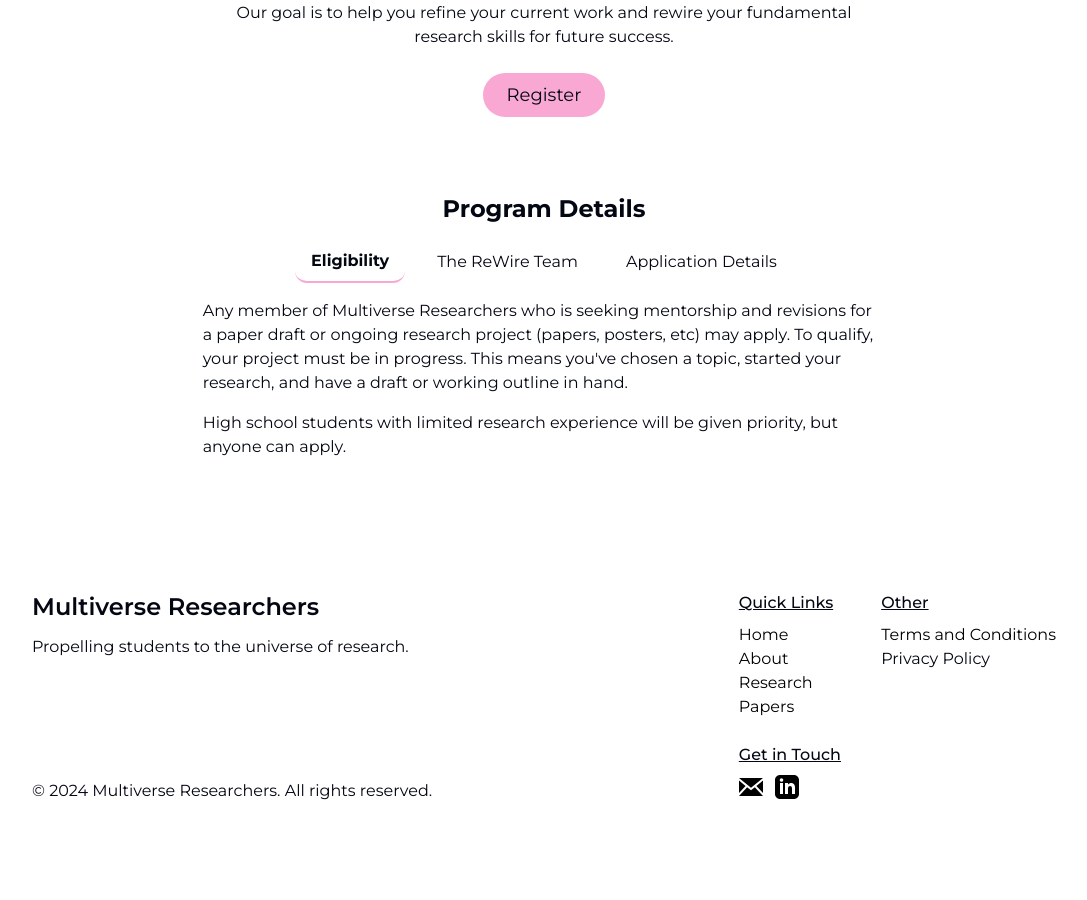
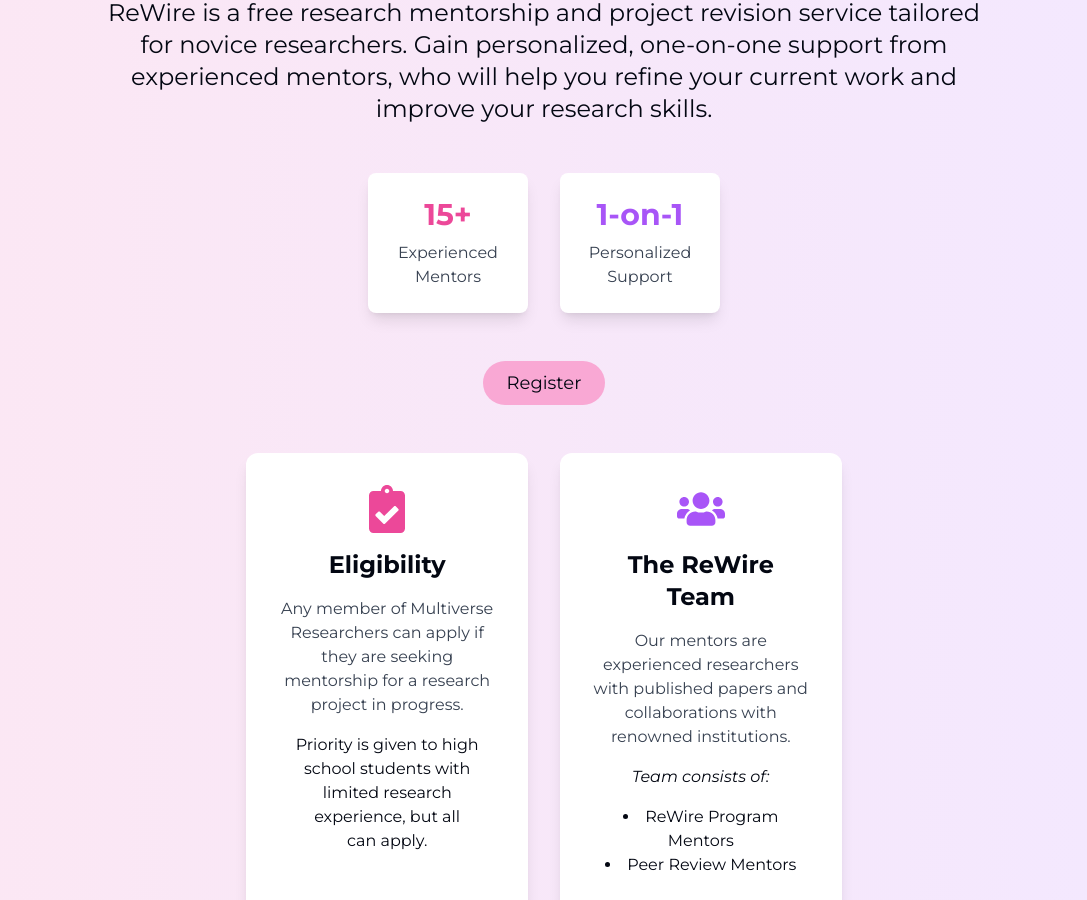
Before and after one commit to multiverseresearchers/multiverse-researchers, a React (Vite) app: page /rewire in a window 1280 px wide. Shown: the part 283-1183 px from the top of the page, without its empty margins (96-1183 px from the left). Before the commit the page ends 1162 px from the top, so only its background shows below. Built offline with nearby package versions, Linux system fonts and the light colour scheme.

Commit message:
home page metrics and updated rewire page

```diff
--- a/package.json
+++ b/package.json
@@ -20,6 +20,7 @@
     "react": "^18.2.0",
     "react-burger-menu": "^3.0.9",
     "react-dom": "^18.2.0",
+    "react-icons": "^5.3.0",
     "react-router-dom": "^6.22.3",
     "tailwind-merge": "^2.2.2",
     "tailwindcss-animate": "^1.0.7",
--- a/src/components/programs/Rewire.tsx
+++ b/src/components/programs/Rewire.tsx
@@ -1,94 +1,80 @@
-import { useState } from 'react';
+import { FaUserGraduate, FaClipboardCheck, FaUsers } from 'react-icons/fa';
 
 const Rewire = () => {
-	const [activeTab, setActiveTab] = useState('Eligibility');
+	return (
+		<div className="bg-gradient-to-r from-pink-100 to-purple-100 min-h-screen px-8 py-16">
+			<div className='p-8 md:w-4/5 m-auto'>
+				<div className="text-center">
+					<h1 className="font-bold text-4xl md:text-5xl mb-8 text-gray-800">ReWire Program</h1>
+					<p className="text-lg md:text-2xl text-pretty mb-12 px-4 md:px-0">
+						ReWire is a free research mentorship and project revision service tailored for novice researchers. Gain personalized, one-on-one support from experienced mentors, who will help you refine your current work and improve your research skills.
+					</p>
 
-	const renderContent = () => {
-		switch (activeTab) {
-			case 'Eligibility':
-				return <div>
-					<p>Any member of Multiverse Researchers who is seeking mentorship and revisions for a paper draft or ongoing research project (papers, posters, etc) may apply. To qualify, your project must be in progress. This means you've chosen a topic, started your research, and have a draft or working outline in hand.</p>
-					<p className='py-4 text-pretty'>High school students with limited research experience will be given priority, but anyone can apply.</p>
-				</div>;
-			case 'The ReWire Team':
-				return <div>
-					<p>Our mentors are experienced researchers who have published numerous papers, worked with renowned institutions, and spoken at prestigious conferences. We will pass on the expertise we&apos;ve gained to help you succeed in your research journey!</p>
-					<p className='py-4 text-pretty italic'>Our team consists of:</p>
-					<ol className='list-decimal pl-8'>
-						<li>ReWire Program Mentors: experienced research mentors from the cabinet team</li>
-						<li>Peer Review Mentors: experienced Multiverse Researchers members who work under the guidance of ReWire Program</li>
-					</ol>
-				</div>;
-			case 'Application Details':
-				return (
-					<div className="flex flex-col md:flex-row justify-center items-stretch gap-8 py-8 px-4 md:px-0">
-						<div className="bg-pink-100 hover:bg-pink-200 transition-colors duration-300 rounded-lg shadow-lg py-8 px-6 text-center w-full md:w-1/2 flex flex-col justify-between">
-							<div>
-								<p className="underline font-semibold text-xl text-gray-800 mb-4">ReWire Student Application Form</p>
-								<p className="text-gray-700 pb-4">Decisions are made on a rolling basis.</p>
-							</div>
+
+				<div className="flex justify-center gap-8 mb-12">
+					<div className="bg-white shadow-lg rounded-lg p-6 w-40 text-center">
+						<h3 className="text-3xl font-bold text-pink-500 mb-2">15+</h3>
+						<p className="text-gray-700">Experienced Mentors</p>
+					</div>
+					<div className="bg-white shadow-lg rounded-lg p-6 w-40 text-center">
+						<h3 className="text-3xl font-bold text-purple-500 mb-2">1-on-1</h3>
+						<p className="text-gray-700">Personalized Support</p>
+					</div>
+				</div>
+
+					<a
+						href="https://daztyxpv.formester.com/f/6e4ea898-ec48-41c9-9570-fbe35facdc17"
+						target="_blank"
+						rel="noopener noreferrer"
+					>
+						<div className="w-fit m-auto text-lg bg-pink-300 hover:bg-pink-900 hover:text-white transition-colors duration-300 rounded-full py-2 px-6 cursor-pointer mb-12">
+							Register
+						</div>
+					</a>
+				</div>
+
+				<div className="flex flex-wrap justify-center gap-8 px-8">
+					<div className="bg-white shadow-lg rounded-xl p-8 w-full md:w-1/3 flex flex-col justify-between">
+						<div className="mb-4 text-center">
+							<FaClipboardCheck className="text-5xl text-pink-500 mx-auto mb-4" />
+							<h2 className="font-bold text-2xl mb-4">Eligibility</h2>
+							<p className="text-gray-700">
+								Any member of Multiverse Researchers can apply if they are seeking mentorship for a research project in progress.
+							</p>
+							<p className="py-4 text-pretty">Priority is given to high school students with limited research experience, but all can apply.</p>
+						</div>
+					</div>
+
+					<div className="bg-white shadow-lg rounded-xl p-8 w-full md:w-1/3 flex flex-col justify-between">
+						<div className="mb-4 text-center">
+							<FaUsers className="text-5xl text-purple-500 mx-auto mb-4" />
+							<h2 className="font-bold text-2xl mb-4">The ReWire Team</h2>
+							<p className="text-gray-700">Our mentors are experienced researchers with published papers and collaborations with renowned institutions.</p>
+							<p className="py-4 text-pretty italic">Team consists of:</p>
+							<ul className="list-disc list-inside">
+								<li>ReWire Program Mentors</li>
+								<li>Peer Review Mentors</li>
+							</ul>
+						</div>
+					</div>
+
+					<div className="bg-white shadow-lg rounded-xl p-8 w-full md:w-1/3 flex flex-col justify-between">
+						<div className="mb-4 text-center">
+							<FaUserGraduate className="text-5xl text-pink-500 mx-auto mb-4" />
+							<h2 className="font-bold text-2xl mb-4">Application Details</h2>
+							<p className="text-gray-700 pb-4">Decisions are made on a rolling basis.</p>
+							<p className='pb-2'>For members seeking mentorship!</p>
 							<a href="https://forms.gle/t2X8tduQJTJJWdqF9" target="_blank" rel="noopener noreferrer">
-								<div className="text-lg bg-pink-500 hover:bg-pink-600 text-white transition-colors duration-300 rounded-full py-3 px-8 cursor-pointer mt-6 mx-auto w-fit">
-									Apply Here!
-								</div>
+								<div className="bg-pink-500 hover:bg-pink-600 text-white rounded-full py-2 px-6 cursor-pointer">Student Application</div>
 							</a>
-						</div>
-
-						<div className="bg-purple-100 hover:bg-purple-200 transition-colors duration-300 rounded-lg shadow-lg py-8 px-6 text-center w-full md:w-1/2 flex flex-col justify-between">
-							<div>
-								<p className="font-semibold underline text-xl text-gray-800 mb-4">ReWire Peer Reviewer Application Form</p>
-								<p className="text-gray-700 mb-6">(For members with strong research experience who want to help others!)</p>
-							</div>
-							<a
-								className="text-lg bg-purple-500 hover:bg-purple-600 text-white transition-colors duration-300 rounded-full py-3 px-8 cursor-pointer mt-6 mx-auto w-fit"
-								href="https://forms.gle/oj8Nwx5ag2ZcMRoDA"
-								target="_blank"
-								rel="noopener noreferrer"
-							>
-								Apply Here!
+							<p className='pt-4'>For members with strong research experience and want to help others!</p>
+							<a href="https://forms.gle/oj8Nwx5ag2ZcMRoDA" target="_blank" rel="noopener noreferrer" className="block mt-4">
+								<div className="bg-purple-500 hover:bg-purple-600 text-white rounded-full py-2 px-6 cursor-pointer">Peer Reviewer Application</div>
 							</a>
 						</div>
 					</div>
-				);
-			default:
-				return null;
-		}
-	};
+				</div>
 
-	return (
-		<div className="p-8 md:w-7/12 m-auto">
-			<p className="font-bold text-2xl pt-8 text-center">ReWire Program</p>
-			<p className="md:m-auto py-3 text-center text-pretty">ReWire is a free research mentorship and project revision service tailored for novice researchers. Gain personalized, one-on-one support from experienced research mentors who will offer detailed feedback and assist you with your research project. Our goal is to help you refine your current work and rewire your fundamental research skills for future success.</p>
-			<a href="https://daztyxpv.formester.com/f/6e4ea898-ec48-41c9-9570-fbe35facdc17" target="_blank">
-				<div className="text-lg w-fit m-auto bg-pink-300 hover:bg-pink-900 hover:text-white transition-colors duration-300 rounded-full py-2 px-6 cursor-pointer my-3">
-					Register
-				</div>
-			</a>
-
-			<p className="font-bold text-2xl pt-16 text-center pb-4">Program Details</p>
-			<div className="flex justify-center space-x-4">
-				<button
-					className={`py-2 px-4 ${activeTab === 'Eligibility' ? 'font-bold border-b-2 border-pink-300 rounded-none' : ''} hover:bg-gray-100 rounded-xl transition-all duration-300`}
-					onClick={() => setActiveTab('Eligibility')}
-				>
-					Eligibility
-				</button>
-				<button
-					className={`py-2 px-4 ${activeTab === 'The ReWire Team' ? 'font-bold border-b-2 border-pink-300 rounded-none' : ''} hover:bg-gray-100 rounded-xl transition-all duration-300`}
-					onClick={() => setActiveTab('The ReWire Team')}
-				>
-					The ReWire Team
-				</button>
-				<button
-					className={`py-2 px-4 ${activeTab === 'Application Details' ? 'font-bold border-b-2 border-pink-300 rounded-none' : ''} hover:bg-gray-100 rounded-xl transition-all duration-300`}
-					onClick={() => setActiveTab('Application Details')}
-				>
-					Application Details
-				</button>
-			</div>
-
-			<div className="mt-4">
-				{renderContent()}
 			</div>
 		</div>
 	);
```
Also changed, not shown: src/components/home/Home.tsx (+35 -2 lines), 1 other file (tests, documents, lock files or other folders).
